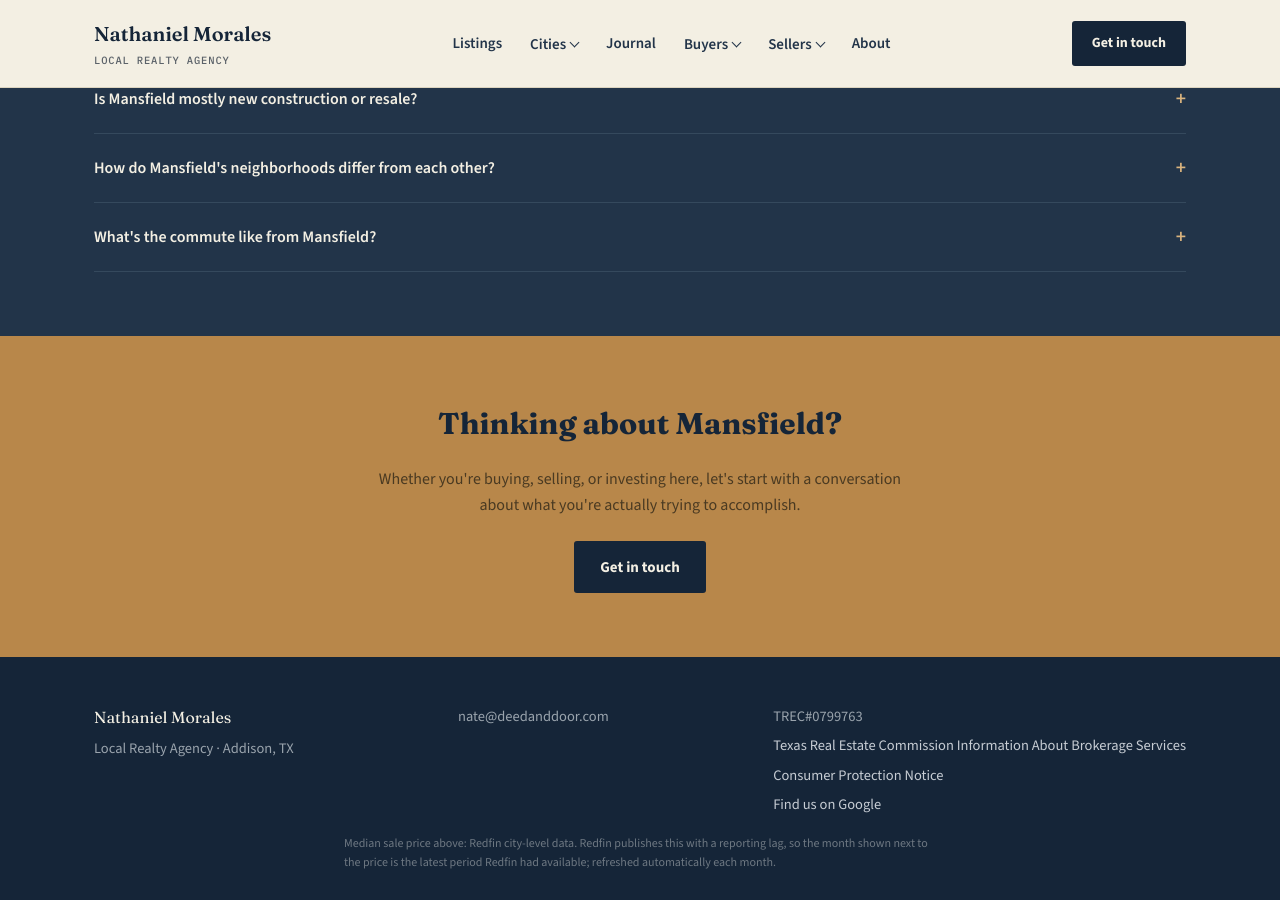
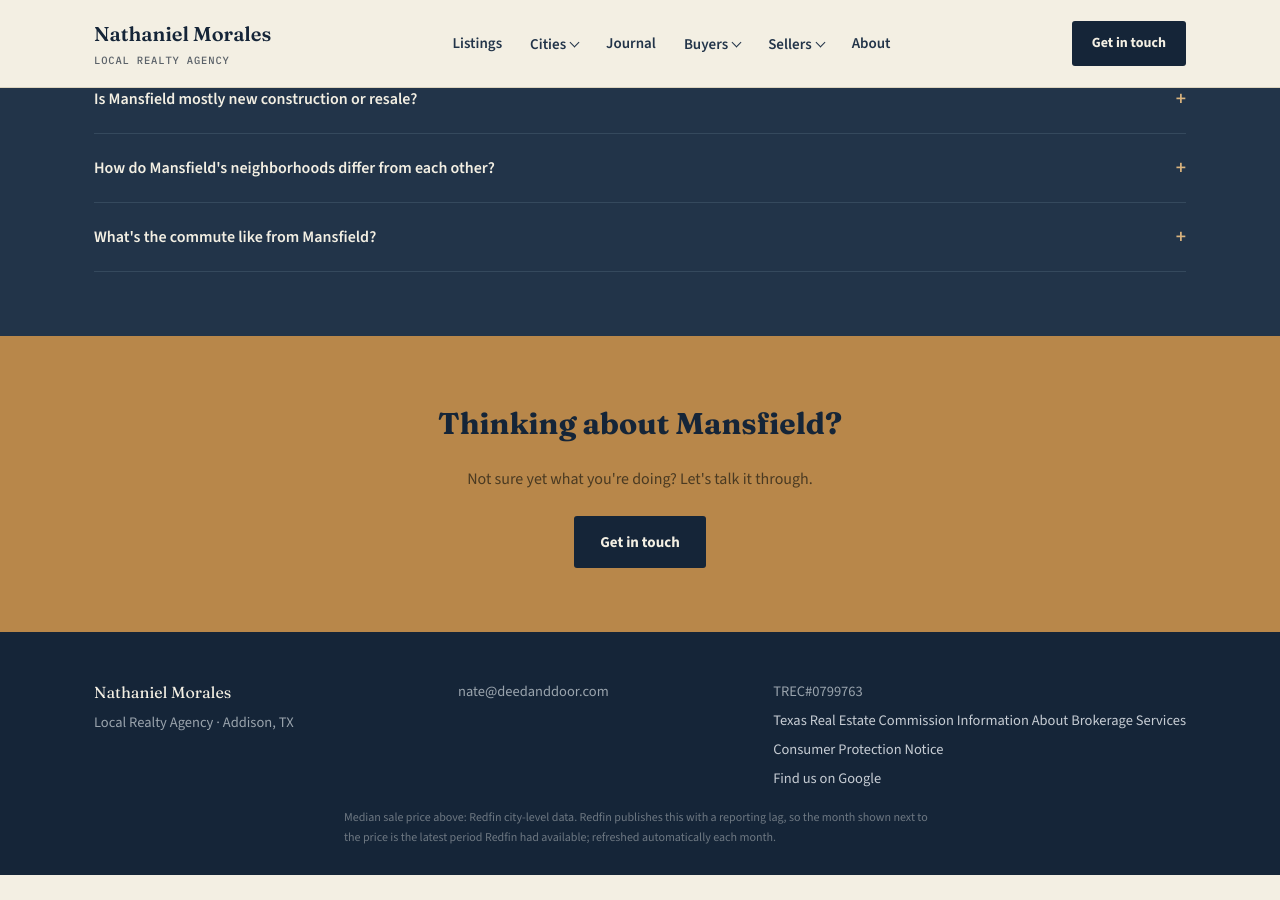
Before and after one commit to nathanielmorales7/deedanddoor, a Jekyll site: the page mansfield.html, which Jekyll copies as it is, in a window 1280 px wide and 900 px high, scrolled down 1626 px. Built offline with Jekyll 4.4.1, drawn with Linux system fonts in a browser that asks for light colours; after the commit the page ends 2501 px from its top, so only the background shows below that.

Commit message:
Update call-to-action text in mansfield.html

```diff
--- a/mansfield.html
+++ b/mansfield.html
@@ -325,7 +325,7 @@
 <section class="cta-band">
   <div class="wrap">
     <h2>Thinking about Mansfield?</h2>
-    <p>Whether you're buying, selling, or investing here, let's start with a conversation about what you're actually trying to accomplish.</p>
+    <p>Not sure yet what you're doing? Let's talk it through.</p>
     <a href="#" class="btn-primary lead-capture-btn">Get in touch</a>
   </div>
 </section>
```
